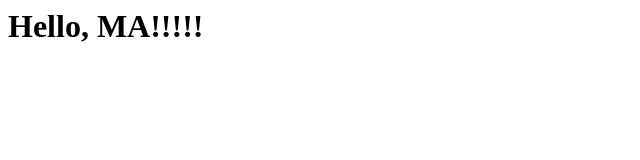
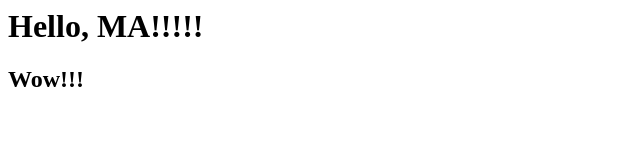
Before and after one commit to macoshita/netlify-sample, a plain HTML site: page index.html in a window 1280 px wide. Shown: the whole page, without its empty margins (0-640 px from the left). Drawn offline with Linux system fonts and the light colour scheme.

Commit message:
edit index.html

```diff
--- a/index.html
+++ b/index.html
@@ -1 +1,2 @@
 <h1>Hello, MA!!!!!</h1>
+<h2>Wow!!!</h2>
```
